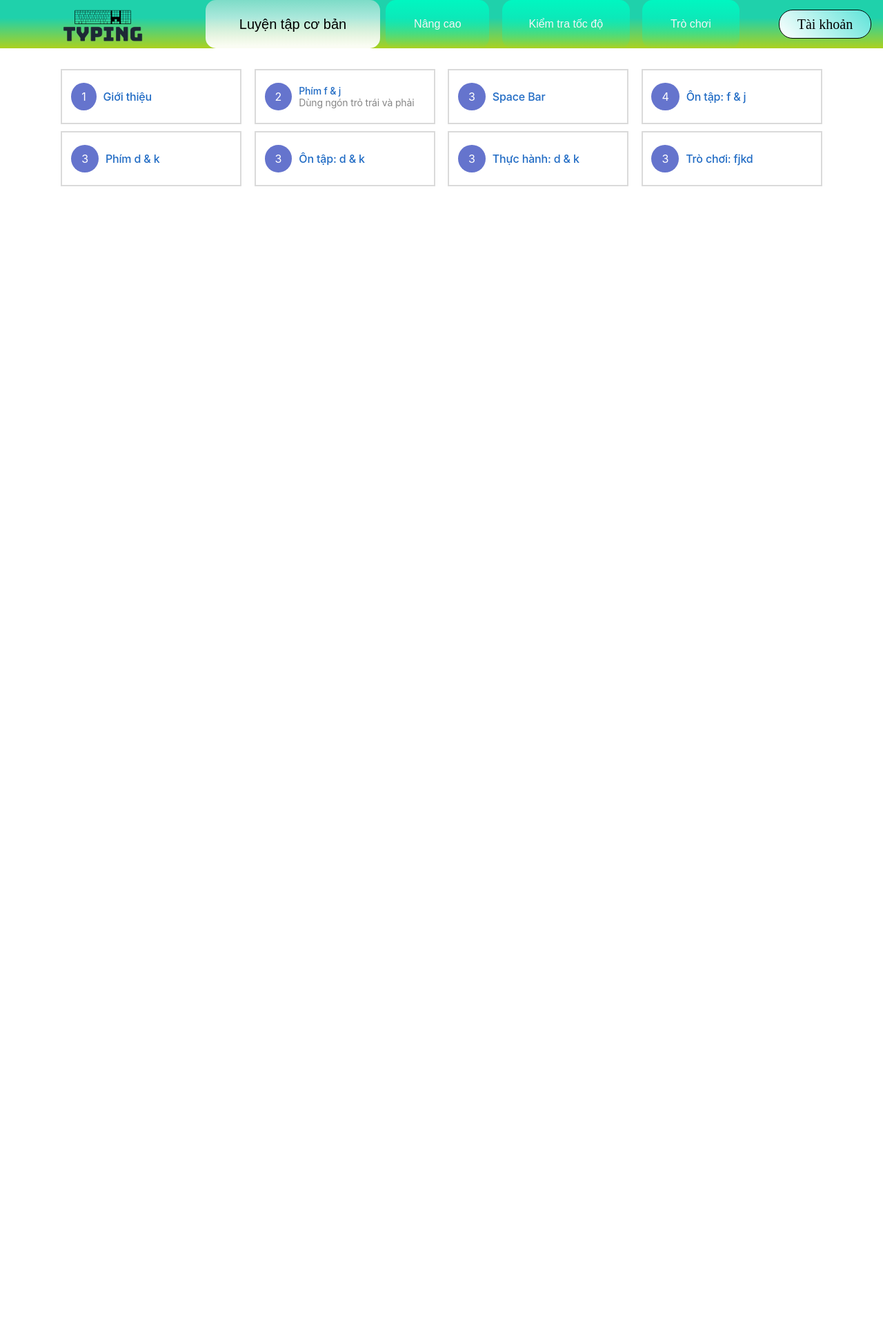
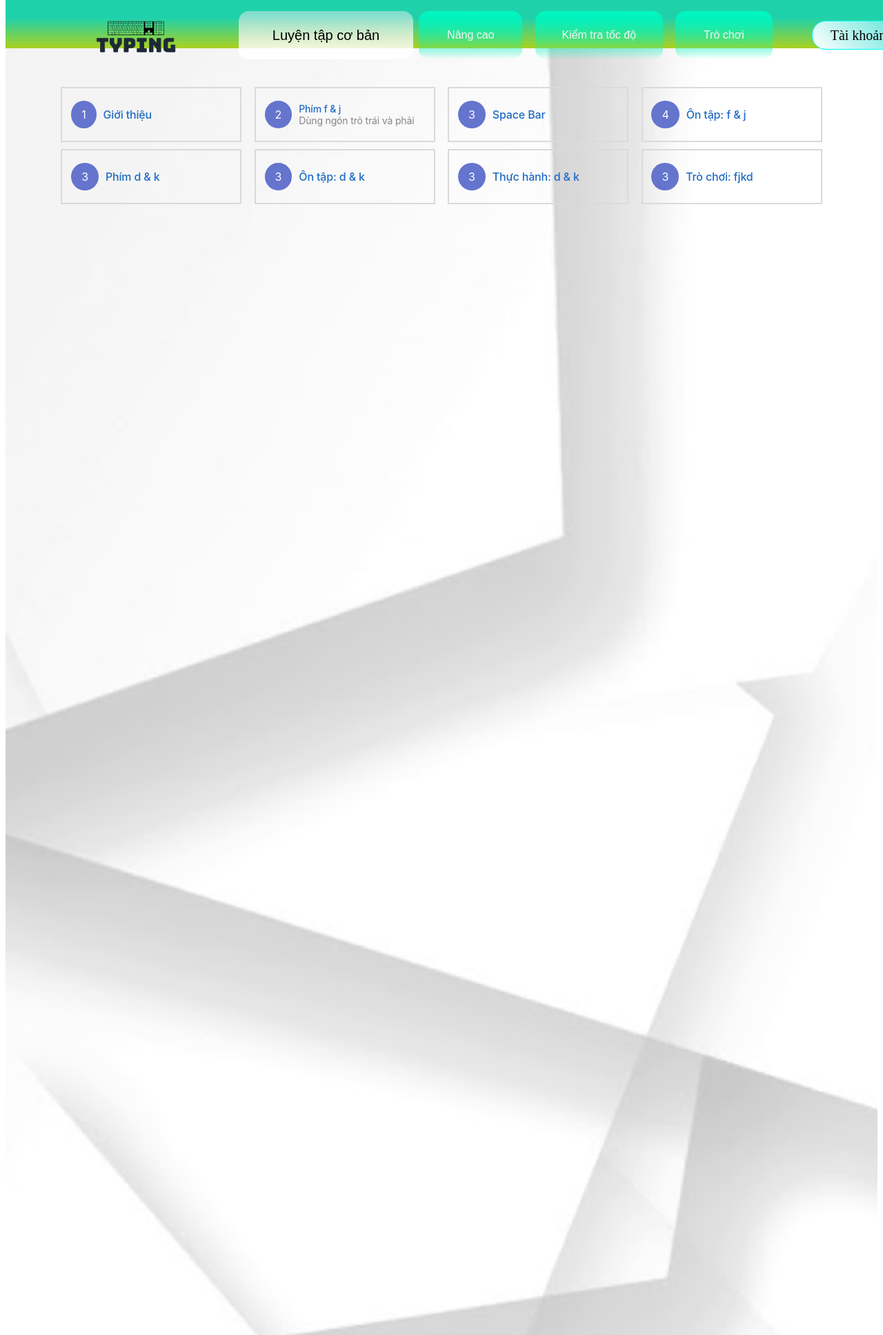
Before and after one commit to kun09-tker/web-bu, a PHP site: page /html/luyentapcoban.html in a window 1280 px wide. Shown: the top 1935 px of the page at 69% size. Before the commit the page ends 270 px from the top, so only its background shows below. Run offline with PHP 8.4, Linux system fonts and the light colour scheme.

Commit message:
Auto stash before merge of "main" and "origin/main"

```diff
--- a/css/thanh-menu.css
+++ b/css/thanh-menu.css
@@ -1,3 +1,4 @@
+<<<<<<< Updated upstream
 * {
 	padding: 0;
 	margin: 0;
@@ -120,3 +121,111 @@
 .Account:hover .Account_btn{
 	background:darkmagenta;
 }
+=======
+* {
+	padding: 0;
+	margin: 0;
+}
+
+#body {
+	background-size: cover;
+	height: 2000px;
+	background-image: url(../public/maxresdefault.jpg);
+}
+
+.menu>ul>li {
+	flex-grow: 1;
+	display: flex;
+	justify-content: center;
+	align-items: center;
+	height: 100%;
+	font-size: 20px;
+	line-height: 100%;
+}
+
+.menu>ul>li>a:hover {
+	background: linear-gradient(0deg, rgba(212, 208, 208, 1) 5%, rgba(233, 232, 232, 0.4654236694677871) 100%);
+	color: black;
+	font-size: 20px;
+	transition: .75s;
+}
+
+.menu>ul>li>a {
+	border-radius: 15px;
+	background: linear-gradient(0deg, rgba(173, 209, 31, 0) 0%, rgb(0, 247, 193) 100%);
+	width: 90%;
+	font-family: Arial, Helvetica, sans-serif;
+	text-align: center;
+	height: 70px;
+	text-decoration: none;
+	display: block;
+	line-height: 70px;
+	font-size: 16px;
+	color: rgb(245, 245, 245);
+	transition: all .4s;
+}
+
+.menu {
+	width: 100%;
+	height: 70px;
+	background: linear-gradient(0deg, rgba(172, 209, 31, 1) 0%, rgba(31, 209, 171, 1) 63%);
+	position: fixed;
+	top: 0;
+}
+
+.menu>ul {
+	height: 100%;
+	width: 100%;
+	display: flex;
+}
+
+#logo {
+	transform: scale(0.7);
+}
+
+.active {
+	border-radius: 15px;
+	background: linear-gradient(0deg, rgba(255, 255, 255, 0.945) 5%, rgba(233, 232, 232, 0.4654236694677871) 100%);
+	color: black;
+	font-family: Arial, Helvetica, sans-serif;
+}
+
+.Account_btn {
+	border: solid 1px aqua;
+	text-align: center;
+	border-radius: 20px;
+	transform: translateX(0px);
+	background: linear-gradient(45deg, #FFFFFF 0%, #5DE3D8 100%);
+	color: black;
+	padding: 10px;
+	width: 110%;
+	cursor: pointer;
+}
+.Account:hover .Account_btn{
+	background: linear-gradient(45deg, rgba(255,255,255,1) 0%, rgba(153,245,255,1) 100%);
+}
+.Account {
+	display: inline-block;
+	position: relative;
+}
+
+.Account_dropdown {
+	border-radius: 5px;
+	display: none;
+	position: absolute;
+	font-size: 15px;
+	background-color:white;
+	min-width: 135px;
+	box-shadow: 9px 9px 6px -4px #000000;
+	z-index: 1;
+}
+.Account_dropdown>a {
+	color: black;
+	padding: 12px 16px;
+	text-decoration: none;
+	display: block;
+}
+.Account:hover .Account_dropdown{
+	display: block;
+}
+>>>>>>> Stashed changes
--- a/html/luyentapcoban.html
+++ b/html/luyentapcoban.html
@@ -1,3 +1,4 @@
+<<<<<<< Updated upstream
 <!DOCTYPE html>
 <html>
 
@@ -91,4 +92,71 @@
     </div>
 </body>
 
+=======
+<!DOCTYPE html>
+<html>
+
+<head>
+    <meta charset="utf-8">
+    <title>Cách tạo menu website</title>
+    <link rel="stylesheet" type="text/css" href="../css/thanh-menu.css" />
+    <link rel="stylesheet" href="../css/Dat.css">
+</head>
+
+<body>
+    <div id="body">
+        <div class="menu">
+            <ul>
+                <li><img id="logo" src="../public/614d9ae7c9d44f89ab228c8ae55d3e92.png"></li>
+                <li class="active">
+                    <div>Luyện tập cơ bản</div>
+                </li>
+                <li><a href="">Nâng cao</a></li>
+                <li><a href="">Kiểm tra tốc độ</a></li>
+                <li><a href="">Trò chơi</a></li>
+                <li>
+                    <div class="Account">
+                        <div class="Account_btn">Tài khoản</div>
+                        <div class="Account_dropdown">
+                            <a href=""><img src="../public/sign-in.png">&nbsp Đăng nhập</a>
+                            <a href=""><img src="../public/add_profile_user_icon_148635.png">&nbsp Đăng ký</a>
+                        </div>
+                    </div>
+                </li>
+            </ul>
+        </div>
+        <!-- <ul>
+            <li>Fuck you</li>
+            <li>Fuck you</li>
+            <li>Fuck you</li>
+            <li>Fuck you</li>
+            <li>Fuck you</li>
+            <li>Fuck you</li>
+            <li>Fuck you</li>
+            <li>Fuck you</li>
+            <li>Fuck you</li>
+            <li>Fuck you</li>
+        </ul> -->
+        <div id="reload-box" style="display: block;">
+            <div id="words" class="row" style="opacity: 1; display: block;">
+                <div id="row1" style="top: 1px; display: block;">
+                    <span wordnr="0" class="highlight">song</span>
+                    <span wordnr="1" class>picture</span>
+                    <span wordnr="2" class>now</span>
+                    <span wordnr="3" class>many</span>
+                    <span wordnr="4" class>light</span>
+                    <span wordnr="5" class>give</span>
+                    <span wordnr="6" class>went</span>
+                    <span wordnr="7" class>girl</span>
+                    <span wordnr="8" class>your</span>
+                    <span wordnr="9" class>where</span>
+                    <span wordnr="10" class>went</span>
+                </div>
+            </div>
+        </div>
+    </div>
+
+</body>
+
+>>>>>>> Stashed changes
 </html>
```
